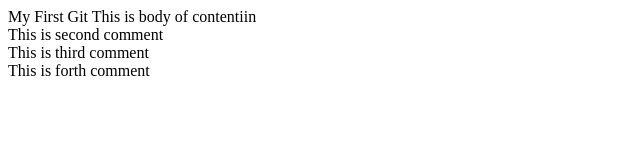
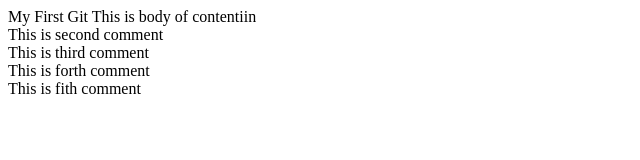
Before and after one commit to rautnj/git, a plain HTML site: page index.html in a window 1280 px wide. Shown: the whole page, without its empty margins (0-640 px from the left). Drawn offline with Linux system fonts and the light colour scheme.

Commit message:
fifth commit

```diff
--- a/index.html
+++ b/index.html
@@ -10,5 +10,7 @@
         This is third comment
         <br>
         This is forth comment
+        <br>
+        This is fith comment
     </body>
 </html>
```
